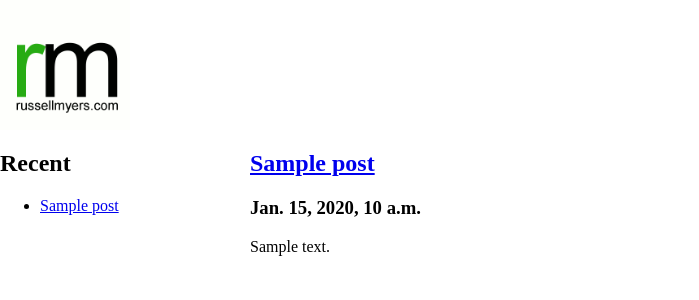
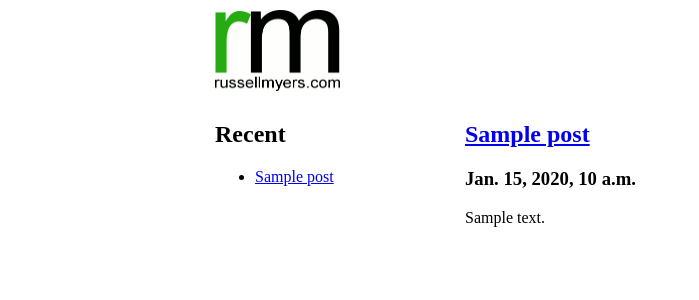
Before and after one commit to Mezner/blog, a Django app: template templates/blog/view_post.html in a window 1280 px wide. Shown: the top 300 px of the page, without its empty margins (0-699 px from the left). Run offline with Django 3.2, Linux system fonts and the light colour scheme; the template is opened without the code that fills it: most values are stand-ins (such as "Sample title", 1, 10 or a date in 2020).

Commit message:
Changing logo to trimmed version. Centering total content div.

```diff
--- a/blog/static/styles/styles.css
+++ b/blog/static/styles/styles.css
@@ -6,17 +6,19 @@ html {
 }
 #wrap
 {
+    margin: 0 auto;
     width: 850px;
 }
 /* Header styles */
 div.header
 {
+    margin: 10 0;
     width: 850px;
 }
 div.header img.logo
 {
-    width: 130px;
-    height: 130px;
+    width: 125px;
+    height: 81px;
 }
 
 /* Nav styles */
```
Also changed, not shown: blog/static/images/logo.gif.
